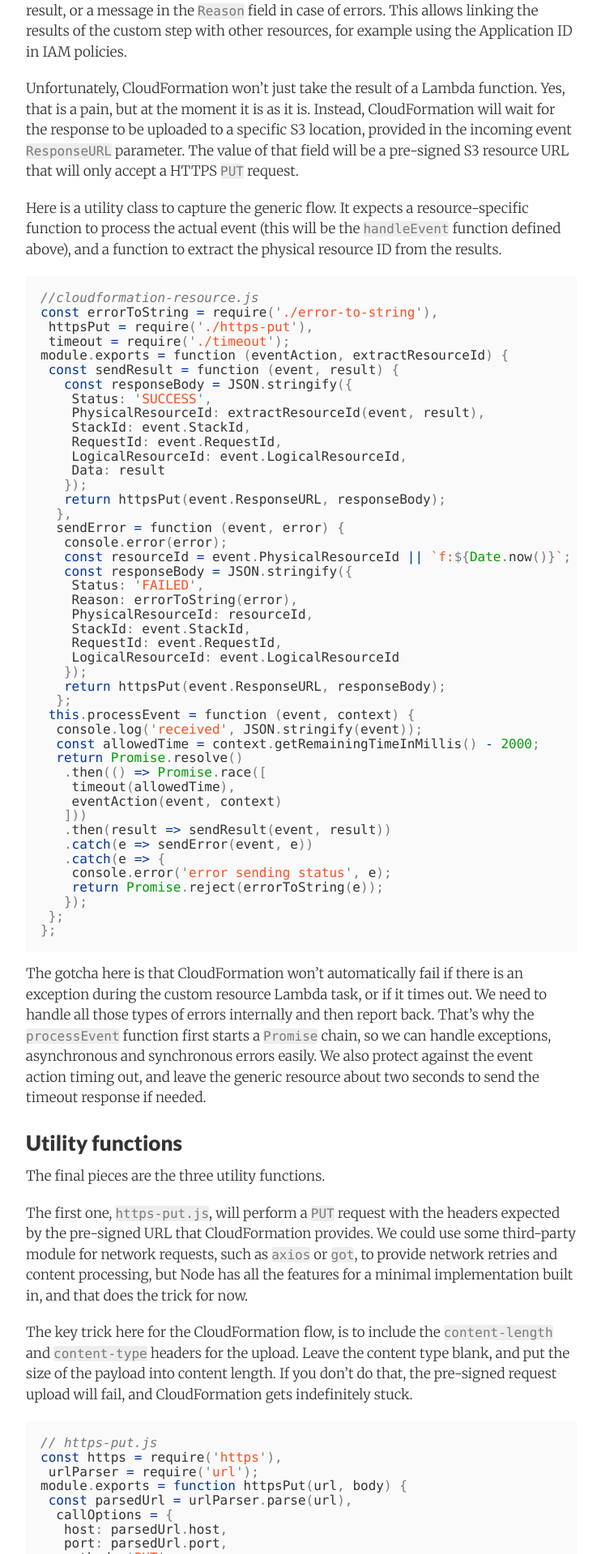
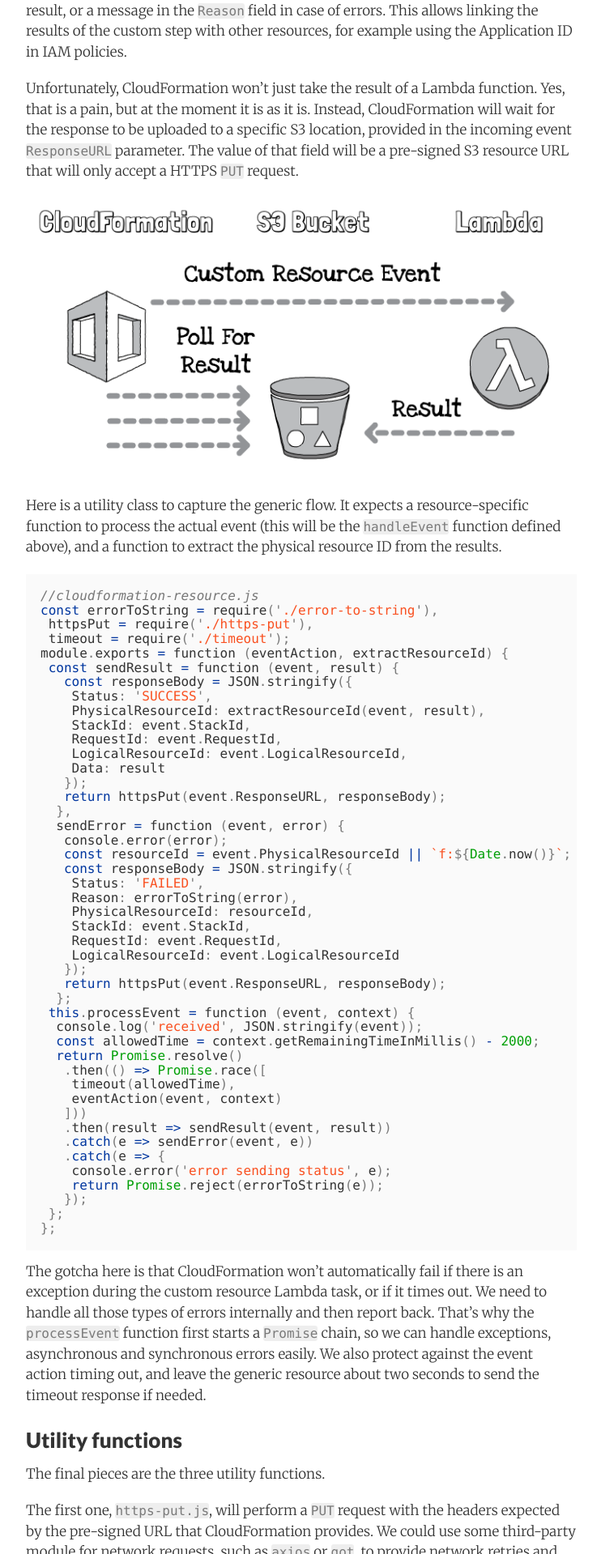
Before and after one commit to serverlesspub/serverless.pub, a Jekyll site: the page built from _posts/2018-11-17-cloudformation-custom-resources.md, in a window 1280 px wide. Shown: the part 4114-6033 px from the top of the page at 81% size, without its empty margins (268-1010 px from the left). Built offline with Jekyll 4.4.1, drawn with Linux system fonts in a browser that asks for light colours; nearby versions of some CDN libraries.

Commit message:
diagram for custom resource flows

```diff
--- a/_posts/2018-11-17-cloudformation-custom-resources.md
+++ b/_posts/2018-11-17-cloudformation-custom-resources.md
@@ -123,6 +123,8 @@
 Finally, you can put any output values into the `Data` field in case of a successful result, or a message in the `Reason` field in case of errors. This allows linking the results of the custom step with other resources, for example using the Application ID in IAM policies.
 
 Unfortunately, CloudFormation won't just take the result of a Lambda function. Yes, that is a pain, but at the moment it is as it is. Instead, CloudFormation will wait for the response to be uploaded to a specific S3 location, provided in the incoming event `ResponseURL` parameter. The value of that field will be a pre-signed S3 resource URL that will only accept a HTTPS `PUT` request.
+
+![](/images/custom-resource-4.png)
 
 Here is a utility class to capture the generic flow. It expects a resource-specific function to process the actual event (this will be the `handleEvent` function defined above), and a function to extract the physical resource ID from the results.
 
```
Also changed, not shown: images/custom-resource-4.png (added), 1 other file.
